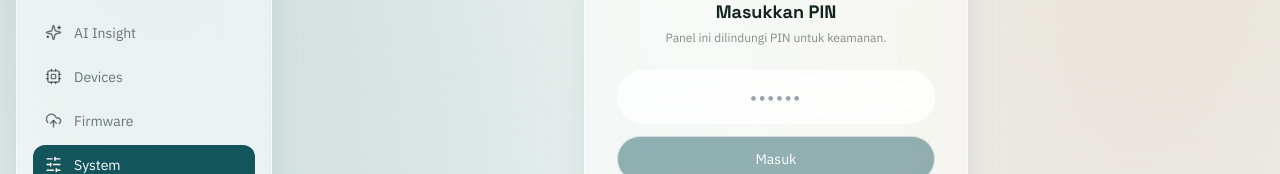
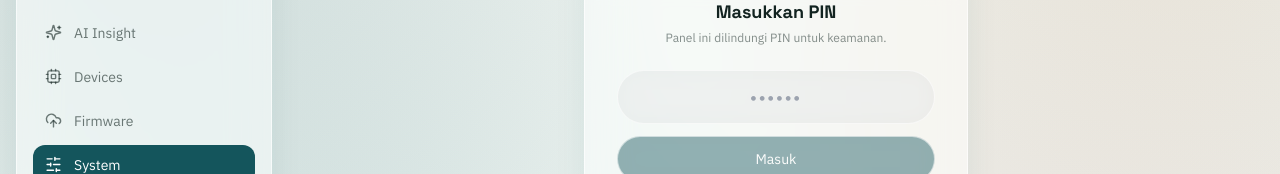
Before and after one commit to hasani07/Waterq.smg, a Next.js app: page /system in a window 1280 px wide. Shown: the part 273-447 px from the top of the page. Built offline with nearby package versions, Linux system fonts and the light colour scheme; no server answers; the database is empty.

Commit message:
Update PinGate.tsx

```diff
--- a/components/PinGate.tsx
+++ b/components/PinGate.tsx
@@ -32,7 +32,7 @@ export default function PinGate({
           inputMode="numeric"
           value={pin}
           onChange={(e) => setPin(e.target.value)}
-          className="glass-pill w-full bg-white/60 px-4 py-3 text-center font-display text-lg tracking-widest text-ink outline-none"
+          className="glass-pill w-full bg-ink/5 px-4 py-3 text-center font-display text-lg tracking-widest text-ink outline-none"
           placeholder="••••••"
           autoFocus
         />
```
